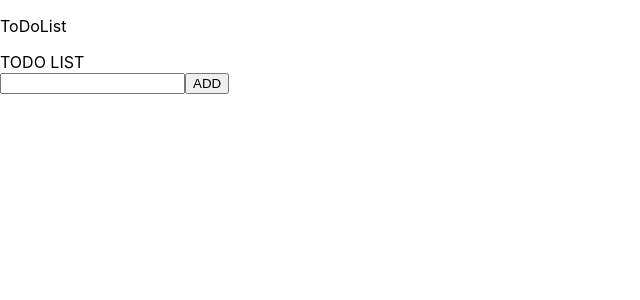
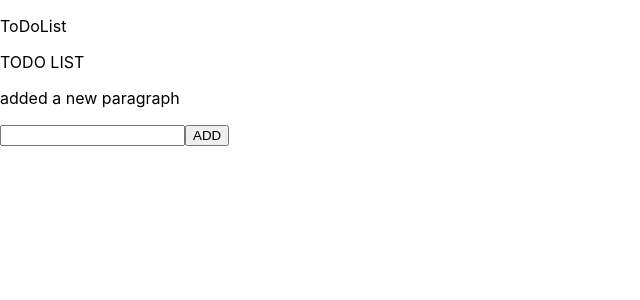
Before and after one commit to IQ-IndiaDevelopment/Batch-33, a React (Create React App) app: page / in a window 1280 px wide. Shown: the top 300 px of the page, without its empty margins (0-640 px from the left). Built offline with nearby package versions, Linux system fonts and the light colour scheme; the HTML template or start-up script is replaced by a standard one.

Commit message:
Added a <p>

```diff
--- a/src/App.jsx
+++ b/src/App.jsx
@@ -5,6 +5,7 @@ function App() {
     <>
     <nav><p>ToDoList</p></nav>
       <nav>TODO LIST</nav>
+      <p>added a new paragraph</p>
       <TodoList />
     </>
   );
```
